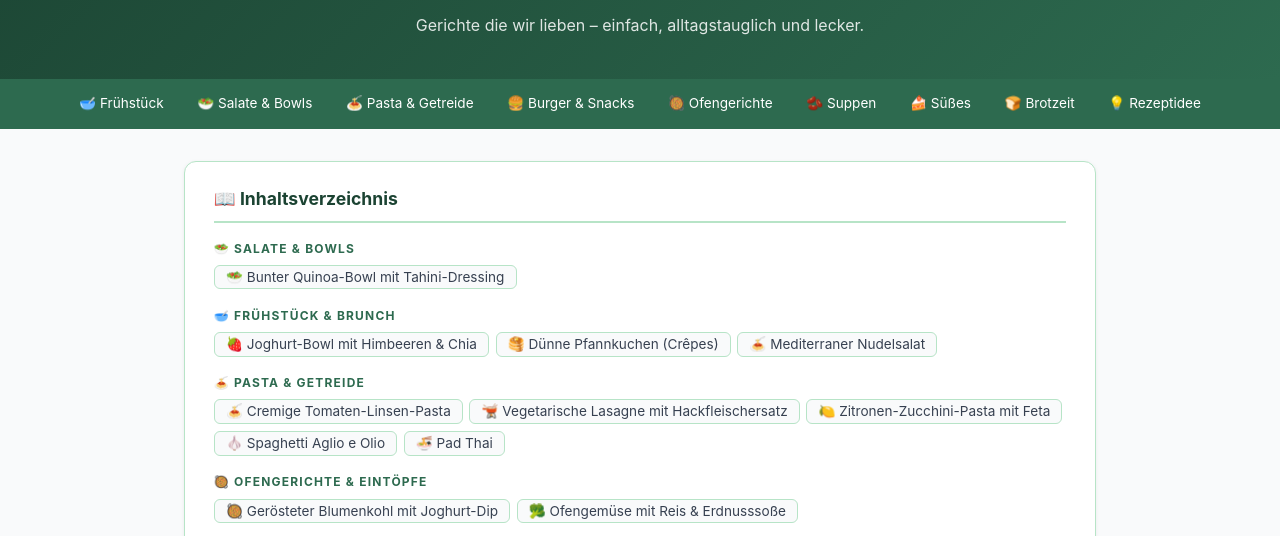
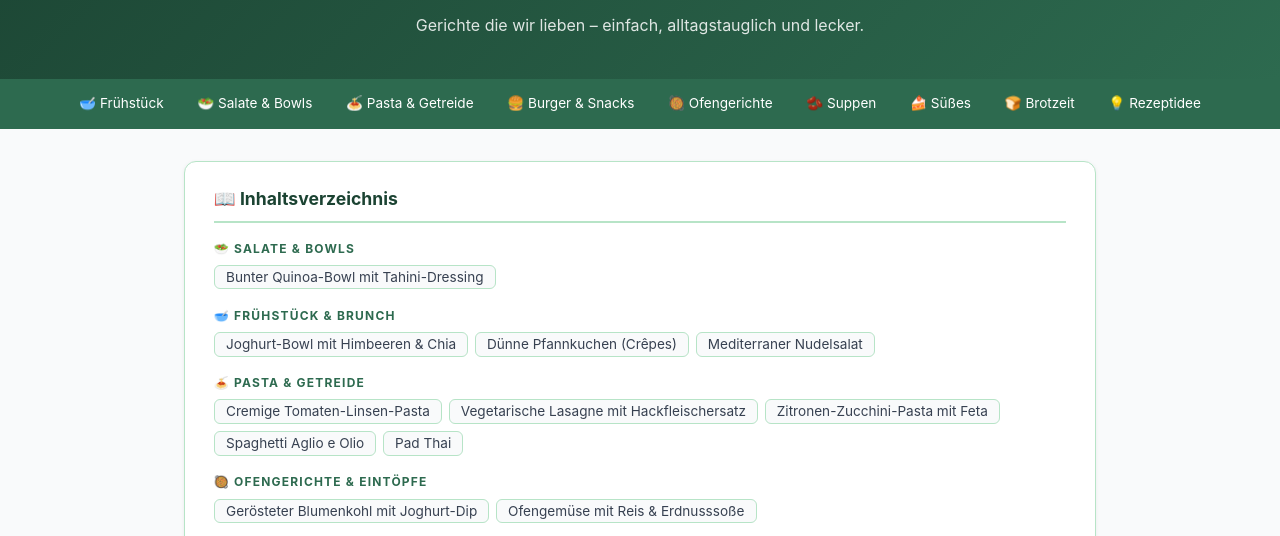
Before and after one commit to Noekes/Freundeskochbuch, a plain HTML site: page index.html in a window 1280 px wide. Shown: the part 218-754 px from the top of the page. Drawn offline with Linux system fonts and the light colour scheme.

Commit message:
Emojis im Inhaltsverzeichnis bei Gerichten entfernt

```diff
--- a/index.html
+++ b/index.html
@@ -1514,7 +1514,7 @@ categories.forEach(cat => {
         const li = document.createElement('li');
         const a = document.createElement('a');
         a.href = '#' + id;
-        a.textContent = title.textContent.trim();
+        a.textContent = title.textContent.trim().replace(/\p{Extended_Pictographic}/gu, '').trim();
         li.appendChild(a);
         ul.appendChild(li);
       }
```
